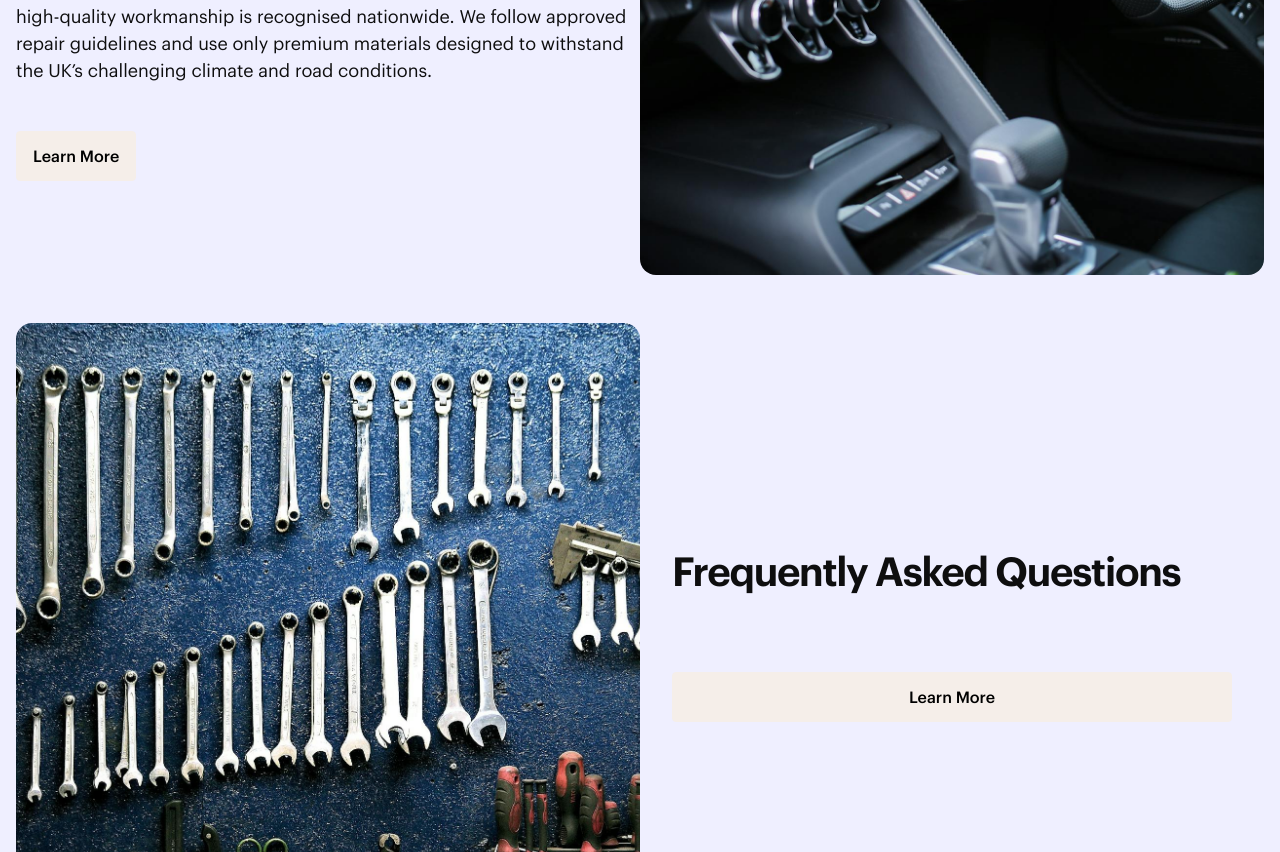
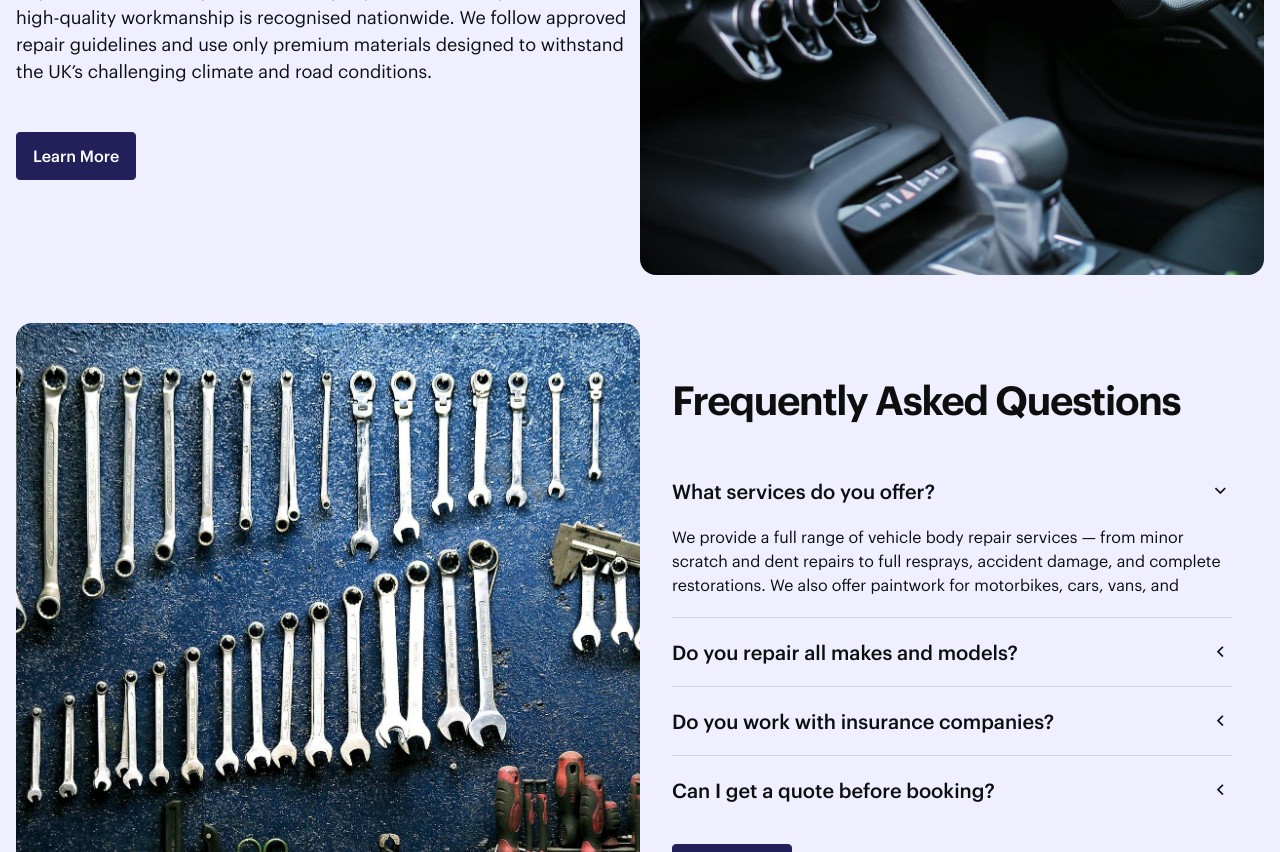
Before and after one commit to gtlofficial/srm, a Next.js app: page /home in a window 1280 px wide. Shown: the part 3540-4392 px from the top of the page. Built offline with nearby package versions, Linux system fonts and the light colour scheme.

Commit message:
page home

```diff
--- a/app/(homes)/home/page.jsx
+++ b/app/(homes)/home/page.jsx
@@ -7,6 +7,7 @@ import Hero from "@/components/homes/home/Hero";
 import Howworks from "@/components/homes/home/Howworks";
 import Hotspot from "@/components/homes/home/Hotspot";
 import Testimonials from "@/components/homes/home/Testimonials";
+import ContactLinks from "@/components/innerpages/ContactLinks";
 import React from "react";
 export const metadata = {
   title:
@@ -33,8 +34,8 @@ export default function HomePage() {
                     className="brands panel vstack gap-3 sm:gap-4 xl:gap-5 text-center"
                     data-anime="onview: -100; translateY: [-16, 0]; opacity: [0, 1]; easing: easeOutCubic; duration: 500; delay: 350;"
                   ><h2 className="h3 text-white sm:h2 lg:h1 xl:display-6 m-0">
-                We Repair All Makes & Model
-              </h2>
+                      We Repair All Makes & Model
+                    </h2>
                     <p className="fs-6 sm:fs-5 lg:fs-4 xl:fs-3 fw-medium">
                       Guaranteed Quality.
                     </p>
@@ -51,6 +52,9 @@ export default function HomePage() {
           <Features />
           <hr className="w-100 m-0 d-block lg:d-none" />
           <Howworks />
+          <div className="pt-6">
+            <ContactLinks />
+          </div>
           <Testimonials />
         </div>
         <Footer />
--- /dev/null
+++ b/components/common/AccordionList.jsx
@@ -0,0 +1,76 @@
+"use client";
+import { accordionItems } from "@/data/faq";
+import { useEffect, useRef, useState } from "react";
+
+export default function Accordion({
+  faqData = accordionItems,
+  parentClass = "",
+  limit = null, // ✅ Added optional limit prop
+}) {
+  const parentRefs = useRef([]);
+  const questionRefs = useRef([]);
+  const answerRefs = useRef([]);
+  const [currentIndex, setCurrentIndex] = useState(0);
+
+  // ✅ Apply limit if provided
+  const limitedFaqs = limit ? faqData.slice(0, limit) : faqData;
+
+  useEffect(() => {
+    questionRefs.current.forEach((el) => {
+      if (el) el.classList.remove("active");
+    });
+    parentRefs.current.forEach((el) => {
+      if (el) el.classList.remove("active");
+    });
+    answerRefs.current.forEach((el) => {
+      if (el) {
+        el.style.height = "0px";
+        el.style.overflow = "hidden";
+        el.style.transition = "all 0.5s ease-in-out";
+        el.style.marginTop = "0px";
+      }
+    });
+    if (currentIndex !== -1 && parentRefs.current[currentIndex]) {
+      const questionEl = questionRefs.current[currentIndex];
+      const parentEl = parentRefs.current[currentIndex];
+      const answerEl = answerRefs.current[currentIndex];
+
+      questionEl?.classList.add("active");
+      parentEl?.classList.add("active");
+      if (answerEl) {
+        answerEl.style.height = answerEl.scrollHeight + "px";
+        answerEl.style.overflow = "hidden";
+        answerEl.style.transition = "all 0.5s ease-in-out";
+        answerEl.style.marginTop = "20px";
+      }
+    }
+  }, [currentIndex]);
+
+  return (
+    <>
+      {limitedFaqs.map((item, index) => (
+        <li
+          ref={(el) => (parentRefs.current[index] = el)}
+          className={`${currentIndex == index ? "uc-open" : ""} ${parentClass}`}
+          onClick={() => setCurrentIndex((prev) => (prev == index ? -1 : index))}
+          key={index}
+        >
+          <a
+            className="uc-accordion-title fs-5 sm:fs-4"
+            role="button"
+            aria-disabled="false"
+            ref={(el) => (questionRefs.current[index] = el)}
+          >
+            {item.question}
+          </a>
+          <div
+            className="uc-accordion-content"
+            ref={(el) => (answerRefs.current[index] = el)}
+          >
+            <p>{item.answer}</p>
+          </div>
+        </li>
+      ))}
+    </>
+  );
+}
--- a/components/homes/home/Features.jsx
+++ b/components/homes/home/Features.jsx
@@ -63,7 +63,7 @@ export default function Features() {
                         </p>
 
                         {/* Hover Button */}
-                        <button className="btn btn-secondary mt-3 opacity-0 group-hover:opacity-100 transition-opacity duration-500">
+                        <button className="btn btn-md btn-primary mt-3 opacity-0 group-hover:opacity-100 transition-opacity duration-500">
                           Learn More
                         </button>
                       </div>
--- a/components/homes/home/Howworks.jsx
+++ b/components/homes/home/Howworks.jsx
@@ -1,6 +1,6 @@
 import React from "react";
 import Image from "next/image";
-import Accordion from "@/components/common/Accordion";
+import AccordionList from "@/components/common/AccordionList";
 
 export default function Howworks() {
   return (
@@ -41,10 +41,10 @@ export default function Howworks() {
                 >
                   <h3 className="h3 lg:h2 m-0">About SRM Vehicle Repair Centre</h3>
                   <p className="fs-6 lg:fs-5">
-                   At SRM Vehicle Repair Centre, we specialise in bringing vehicles back to life and perfecting every imperfection. From spraying a bike frame to carrying out a full respray on a van — and everything in between — our team delivers precision, passion, and unmatched quality in every job we do.<br></br>
-Based in Oldham, we proudly serve customers across the North West and beyond. With over 25 years of industry experience, our reputation for high-quality workmanship is recognised nationwide. We follow approved repair guidelines and use only premium materials designed to withstand the UK’s challenging climate and road conditions.
+                    At SRM Vehicle Repair Centre, we specialise in bringing vehicles back to life and perfecting every imperfection. From spraying a bike frame to carrying out a full respray on a van — and everything in between — our team delivers precision, passion, and unmatched quality in every job we do.<br></br>
+                    Based in Oldham, we proudly serve customers across the North West and beyond. With over 25 years of industry experience, our reputation for high-quality workmanship is recognised nationwide. We follow approved repair guidelines and use only premium materials designed to withstand the UK’s challenging climate and road conditions.
                   </p>
-                  <a className="btn btn-secondary mt-3 opacity-0 group-hover:opacity-100 transition-opacity duration-500" href="/page-about">Learn More</a>
+                  <a className="btn btn-md btn-primary mt-3 opacity-0 group-hover:opacity-100 transition-opacity duration-500" href="/page-about">Learn More</a>
 
                 </div>
               </div>
@@ -82,8 +82,9 @@ Based in Oldham, we proudly serve customers across the North West and beyond. Wi
                       data-uc-accordion="collapsible: false"
                       style={{ "--divider-gap": "40px" }}
                     >
-                        <a className="btn btn-secondary mt-3 opacity-0 group-hover:opacity-100 transition-opacity duration-500" href="/page-faqs">Learn More</a>
+                      <AccordionList limit={4} />
                     </ul>
+                    <a className="btn btn-md btn-primary mt-3 opacity-0 group-hover:opacity-100 transition-opacity duration-500" href="/page-faqs">Learn More</a>
                   </div>
                 </div>
               </div>
--- a/components/homes/home/Testimonials.jsx
+++ b/components/homes/home/Testimonials.jsx
@@ -10,7 +10,7 @@ export default function Testimonials() {
       id="clients_feedbacks"
       className="clients-feedbacks section panel overflow-hidden"
     >
-      <div className="section-outer panel py-6 xl:py-9">
+      <div className="section-outer panel py-2 xl:py-2">
         <div className="container">
           <div className="section-inner panel">
             <div
--- a/components/innerpages/About2.jsx
+++ b/components/innerpages/About2.jsx
@@ -45,7 +45,7 @@ We operate a professional spray booth and oven system to achieve superior paint
 
 
 
-              <div className="panel mt-6">
+              {/* <div className="panel mt-6">
                 <div className="row child-cols-6 lg:child-cols-4 justify-center g-3 col-match">
                   {panelsData.map((panel, index) => (
                     <div key={index}>
@@ -63,7 +63,7 @@ We operate a professional spray booth and oven system to achieve superior paint
                     </div>
                   ))}
                 </div>
-              </div>
+              </div> */}
             </div>
           </div>
         </div>
--- a/components/innerpages/Contact.jsx
+++ b/components/innerpages/Contact.jsx
@@ -72,7 +72,8 @@ export default function Contact1() {
           name: `${firstName} ${lastName}`,
           email,
           subject: `Request from ${firstName}`,
-          message: `Phone: ${phone || "N/A"}\nCompany: ${company || "N/A"}\n\n${message}`,
+         message: `Phone: ${phone || "N/A"}\nPostcode: ${formData.postcode || "N/A"}\n\n${formData.message || ""}`,
+
           recaptchaToken,
         }),
       });
--- a/components/innerpages/ContactLinks.jsx
+++ b/components/innerpages/ContactLinks.jsx
@@ -40,7 +40,7 @@ export default function ContactLinks() {
                       </div>
                       <h5 className="h5 m-0">{panel.title}</h5>
                       <p className="fs-6 opacity-70 dark:opacity-80">
-                        {panel.description}<br/>
+                        {panel.description}<br />
                         {panel.tel}
                       </p>
                       <a
--- a/data/contact.js
+++ b/data/contact.js
@@ -6,7 +6,7 @@ export const panels = [
     altText: "location-icon",
     title: "Visit us",
     description: "UNIT 1 FIVEFOLD INDUSTRIAL PARK OFF VALE DRIVE OLDHAM OL9 6TP",
-    tel: "Tel:  0161 566 6173",
+    tel: "",
     linkText: "View on maps",
     linkUrl: "#",
   },
```
